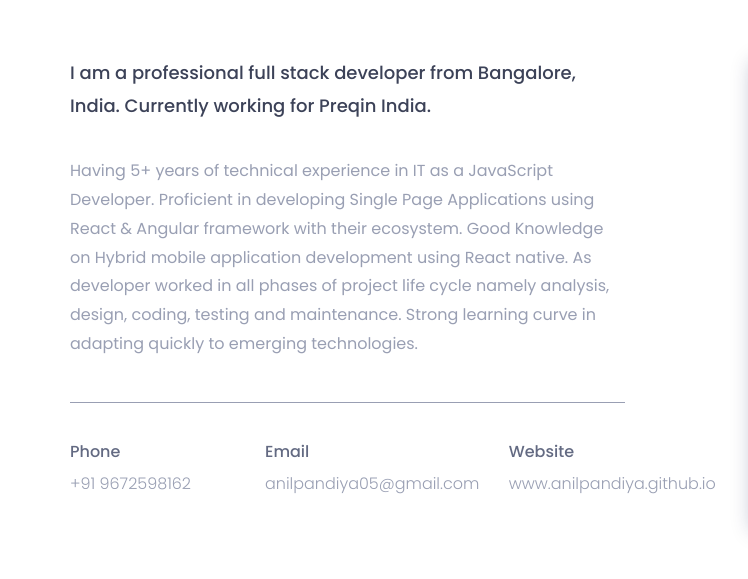
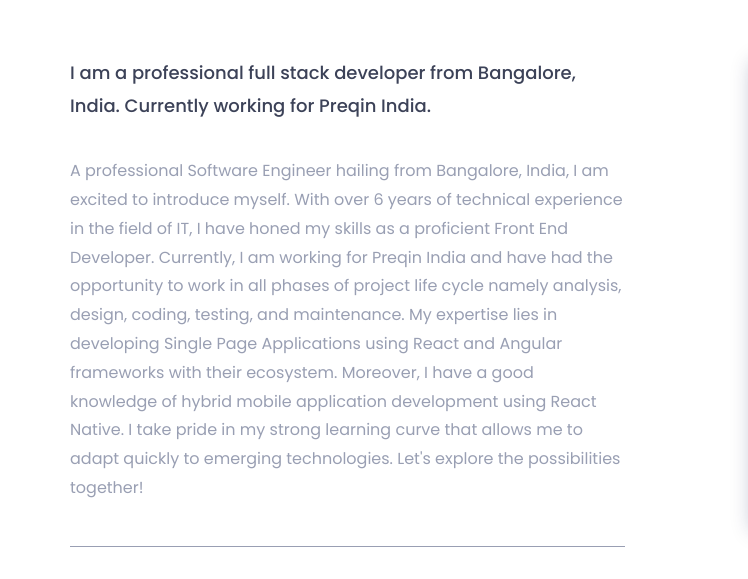
Before and after one commit to Anilpandiya/anilpandiya.github.io, a plain HTML site: page index.html in a window 1280 px wide. Shown: the part 1020-1599 px from the top of the page, 0-748 px from the left. Drawn offline with nearby package versions, Linux system fonts and the light colour scheme.

Commit message:
update intro

```diff
--- a/index.html
+++ b/index.html
@@ -182,15 +182,15 @@
                   India. Currently working for Preqin India.
                 </h3>
                 <p>
-                  Having 5+ years of technical experience in IT as a JavaScript
-                  Developer. Proficient in developing Single Page Applications
-                  using React & Angular framework with their ecosystem. Good
-                  Knowledge on Hybrid mobile application development using React
-                  native. As developer worked in all phases of project life
-                  cycle namely analysis, design, coding, testing and
-                  maintenance. Strong learning curve in adapting quickly to
-                  emerging technologies.
-                </p>
+		    A professional Software Engineer hailing from Bangalore, India, I am excited to introduce myself. With
+		    over 6 years of technical experience in the field of IT, I have honed my skills as a proficient Front End
+		    Developer. Currently, I am working for Preqin India and have had the opportunity to work in all phases of
+		    project life cycle namely analysis, design, coding, testing, and maintenance. My expertise lies in
+		    developing Single Page Applications using React and Angular frameworks with their ecosystem. Moreover, I
+		    have a good knowledge of hybrid mobile application development using React Native. I take pride in my strong
+		    learning curve that allows me to adapt quickly to emerging technologies. Let's explore the possibilities
+		    together!
+          	</p>
                 <div class="row">
                   <div class="col-sm-4">
                     <div class="single-about-add-info">
```
